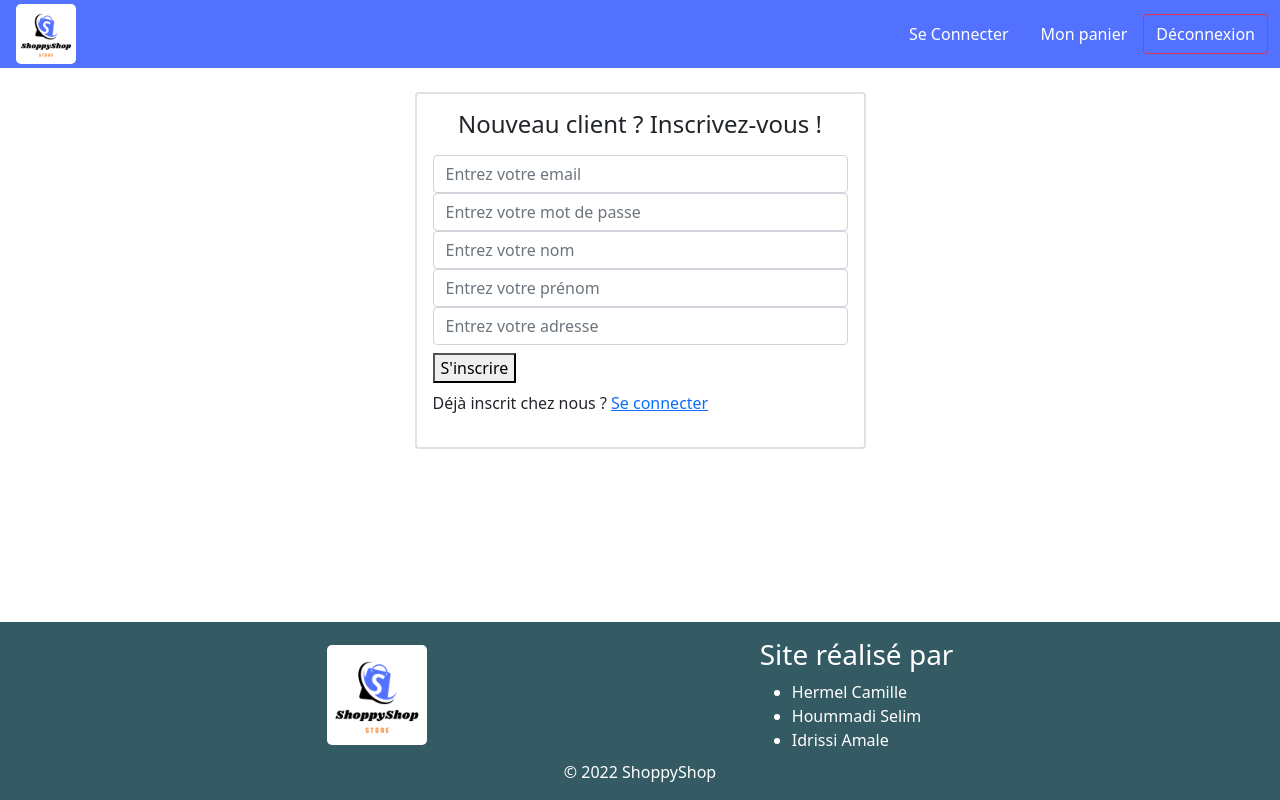
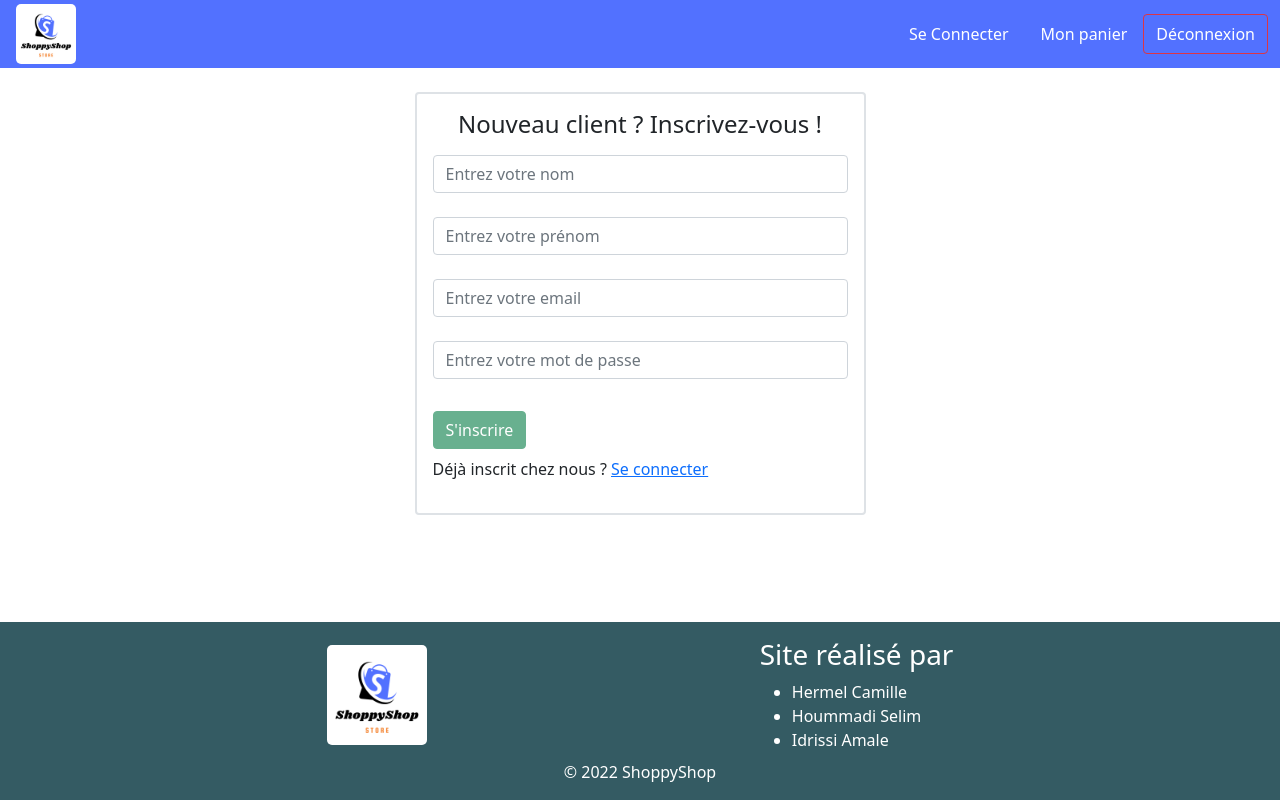
Before and after one commit to Selim-Hmdi/shoppyshop-front, an Angular app: page /inscription in a window 1280 px wide. Built offline with nearby package versions, Linux system fonts and the light colour scheme.

Commit message:
Page inscription réalisée

```diff
--- a/src/app/inscription/inscription.component.html
+++ b/src/app/inscription/inscription.component.html
@@ -1,26 +1,34 @@
 <div class="container pt-4 pb-4">
   <div class="row d-flex justify-content-sm-center ">
     <div class="col-md-5">
-      <form class="border border-2 rounded w-700 p-3">
+      <form #addForm="ngForm" (ngSubmit)="signIn(addForm)" class="border border-2 rounded w-700 p-3">
+        <div *ngIf="errorMessage">
+          <p class="alert alert-danger">{{errorMessage}}</p>
+        </div>
         <h4 class="text-center mb-3">Nouveau client ? Inscrivez-vous !</h4>
         <div class="form-group">
-          <input type="text" class="w-100 form-control" placeholder="Entrez votre email">
+          <input type="text" class="w-100 form-control" placeholder="Entrez votre nom" id="nom" [(ngModel)]="user.nom"
+            name="nom" required>
         </div>
+        <br>
         <div class="form-group">
-          <input type="text" class="w-100 form-control" placeholder="Entrez votre mot de passe">
+          <input type="text" class="w-100 form-control" placeholder="Entrez votre prénom" id="prenom"
+            [(ngModel)]="user.prenom" name="prenom" required>
         </div>
+        <br>
         <div class="form-group">
-          <input type="text" class="w-100 form-control" placeholder="Entrez votre nom">
+          <input type="email" class="w-100 form-control" placeholder="Entrez votre email" id="email"
+            [(ngModel)]="user.email" name="email" required ngModel email>
         </div>
+        <br>
         <div class="form-group">
-          <input type="text" class="w-100 form-control" placeholder="Entrez votre prénom">
+          <input type="password" class="w-100 form-control" placeholder="Entrez votre mot de passe" id="password"
+            [(ngModel)]="user.password" name="password" required minlength="8">
         </div>
-        <div class="form-group">
-          <input type="text" class="w-100 form-control" placeholder="Entrez votre adresse">
-        </div>
-          <div class="form group mb-3 d-flex justify-content-center ">
+        <br>
+        <div class="form group mb-3 d-flex justify-content-center ">
           <div class="form-group w-100 mt-2">
-            <button (click)="signIn()">S'inscrire</button>
+            <button [disabled]="addForm.invalid" class="btn btn-success" type="submit">S'inscrire</button>
             <div class="mt-2">
               <span>Déjà inscrit chez nous ? <a routerLink="/connexion">Se connecter</a></span>
             </div>
--- a/src/app/inscription/inscription.component.ts
+++ b/src/app/inscription/inscription.component.ts
@@ -1,4 +1,8 @@
 import { Component, OnInit } from '@angular/core';
+import { User } from '../user';
+import { UserserviceService } from '../userservice.service';
+import { Router } from '@angular/router';
+import { NgForm } from '@angular/forms';
 
 @Component({
   selector: 'app-inscription',
@@ -6,14 +10,36 @@ import { Component, OnInit } from '@angular/core';
   styleUrls: ['./inscription.component.css']
 })
 export class InscriptionComponent implements OnInit {
+  user: User = new User();
+  errorMessage = "";
+  userExists: boolean = true;
 
-  constructor() { }
+  constructor(private userService: UserserviceService, private router: Router) { }
 
   ngOnInit(): void {
   }
 
-  signIn() {
+  saveUser(addForm: NgForm) {
+    this.userService.createUser(addForm.value).subscribe(
+      data => {
+        this.userExists = false;
+        this.goToHomePage();
+      }, (error) => {
+        if (this.userExists) {
+          this.errorMessage = "Un utilisateur existe déjà avec cette adresse email";
+        } else {
+          this.errorMessage = error;
+        }
+      });
+  }
 
+  goToHomePage() {
+    this.router.navigate(['']);
+  }
+
+  signIn(addForm: NgForm) {
+    console.log(this.user);
+    this.saveUser(addForm);
   }
 
 }
--- a/src/app/users.ts
+++ b/src/app/user.ts
@@ -1,4 +1,4 @@
-export class Users {
+export class User {
   nom: string;
   prenom: string;
   email: string;
--- /dev/null
+++ b/src/app/userservice.service.ts
@@ -0,0 +1,47 @@
+import { Injectable } from '@angular/core';
+import { HttpClient, HttpErrorResponse } from '@angular/common/http';
+import { catchError, Observable, throwError } from 'rxjs';
+import { User } from './user';
+
+@Injectable({
+  providedIn: 'root'
+})
+export class UserserviceService {
+    private baseURL="http://localhost:8080/users";
+    constructor(private httpClient: HttpClient) { }
+
+
+    createUser(user: User): Observable<any> {
+      return this.httpClient.post(`${this.baseURL}/add`, user).pipe(
+        catchError(this.handleError)
+      );
+    }
+
+    getUserByEmailAndPassword(email: string, password: string): Observable<User> {
+      return this.httpClient.get<User>(`${this.baseURL}/user/${email}/${password}`)
+    }
+
+    getUserByEmail(email: string): Observable<User> {
+      return this.httpClient.get<User>(`${this.baseURL}/user/${email}`)
+    }
+
+    getUserById(id: number): Observable<User>{
+      return this.httpClient.get<User>(`${this.baseURL}/${id}`);
+    }
+
+    private handleError(error: HttpErrorResponse) {
+      if (error.status === 0) {
+        // A client-side or network error occurred. Handle it accordingly.
+        console.error('An error occurred:', error.error);
+      } else {
+        // The backend returned an unsuccessful response code.
+        // The response body may contain clues as to what went worng.
+        console.error(`Backend returned code ${error.status}, body was: `, error.error);
+      }
+      // Return an observable with a user-facing error message.
+      return throwError(
+        'Something bad happened: please try again later.'
+      );
+    }
+
+  }
--- a/src/styles.css
+++ b/src/styles.css
@@ -1,3 +1,5 @@
+@import '~bootstrap/dist/css/bootstrap.css';
+
 /* || Couleur par défaut */
 :root {
   --main-color:#5271ff;
```
Also changed, not shown: 2 other files (tests, documents, lock files or other folders).
